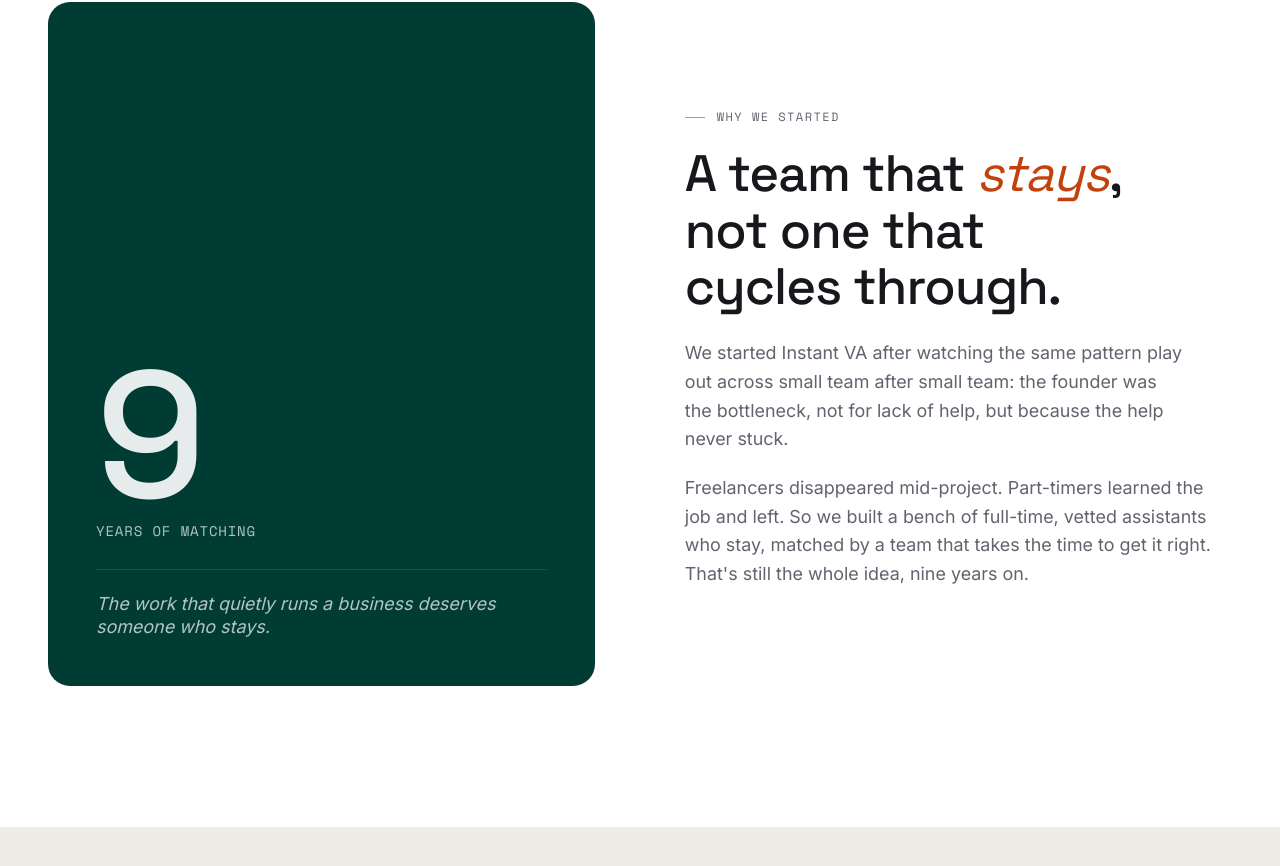
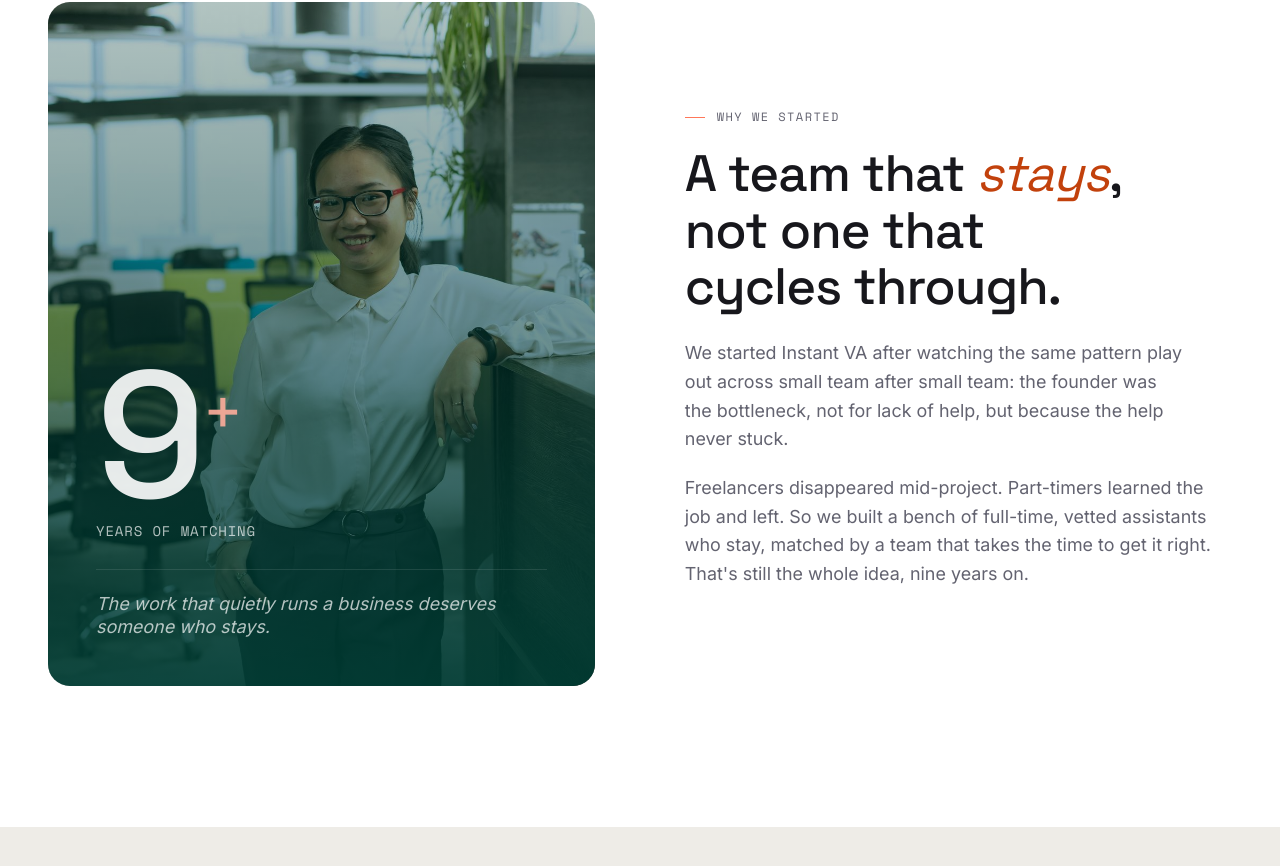
Before and after one commit to martinkilombe/Virtual-Assistant, a Next.js app: page /about in a window 1280 px wide. Shown: the part 994-1860 px from the top of the page. Built offline with nearby package versions, Linux system fonts and the light colour scheme.

Commit message:
feat; redesign about page layout, content, and stats with Cohere-inspired editorial system

```diff
--- a/src/app/about/page.tsx
+++ b/src/app/about/page.tsx
@@ -1,4 +1,5 @@
 import type { Metadata } from 'next'
+import Image from 'next/image'
 import NavBar from '@/components/NavBar'
 import Footer from '@/components/Footer'
 import RevealWrapper from '@/components/RevealWrapper'
@@ -42,7 +43,7 @@
 ]
 
 const STATS = [
-  { value: '9', label: 'Years matching', sub: 'Since 2015' },
+  { value: '9', label: 'Years matching', sub: 'Since 2017' },
   { value: '850+', label: 'Businesses served', sub: 'Across 40+ industries' },
   { value: '4.9', label: 'Average client rating', sub: 'Out of 5.0' },
 ]
@@ -86,8 +87,16 @@
           <section className="iva-section iva-section--paper">
             <div className="iva-container iva-about-pg-story">
               <div className="iva-about-pg-story__card">
+                <Image
+                  src="/assets/img/9-years-about.jpg"
+                  alt="An assistant focused at work"
+                  fill
+                  className="iva-about-pg-story__card-img"
+                  sizes="(max-width: 880px) 100vw, 50vw"
+                />
+                <div className="iva-about-pg-story__card-overlay" aria-hidden="true" />
                 <div className="iva-about-pg-story__card-inner">
-                  <span className="iva-about-pg-story__card-num">9</span>
+                  <span className="iva-about-pg-story__card-num">9<sup className="iva-about-pg-story__card-sup">+</sup></span>
                   <span className="iva-about-pg-story__card-unit">
                     years of matching
                   </span>
--- a/src/app/globals.css
+++ b/src/app/globals.css
@@ -2743,7 +2743,6 @@
 }
 
 .iva-about-pg-story__card {
-  background: var(--deep-green);
   border-radius: var(--r-lg);
   aspect-ratio: 4 / 5;
   position: relative;
@@ -2752,7 +2751,26 @@
   align-items: flex-end;
 }
 
+.iva-about-pg-story__card-img {
+  object-fit: cover;
+  object-position: center top;
+}
+
+.iva-about-pg-story__card-overlay {
+  position: absolute;
+  inset: 0;
+  background: linear-gradient(
+    to top,
+    rgba(0, 60, 51, 0.92) 0%,
+    rgba(0, 60, 51, 0.55) 50%,
+    rgba(0, 60, 51, 0.30) 100%
+  );
+  z-index: 1;
+}
+
 .iva-about-pg-story__card-inner {
+  position: relative;
+  z-index: 2;
   padding: clamp(28px, 4vw, 48px);
   display: flex;
   flex-direction: column;
@@ -2767,6 +2785,14 @@
   line-height: 0.85;
   letter-spacing: var(--ls-display);
   opacity: 0.9;
+}
+
+.iva-about-pg-story__card-sup {
+  font-size: 0.38em;
+  font-weight: 400;
+  vertical-align: super;
+  letter-spacing: 0;
+  color: var(--clay-soft);
 }
 
 .iva-about-pg-story__card-unit {
```
Also changed, not shown: public/assets/img/9-years-about.jpg (added).
